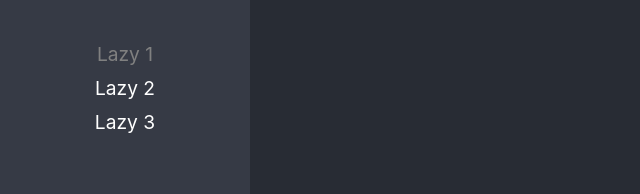
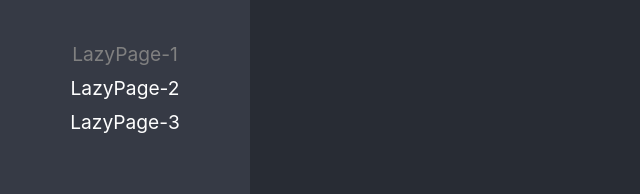
Before and after one commit to workcampili/react-adv, a React (Create React App) app: page /lazy1 in a window 1280 px wide. Shown: the part 155-349 px from the top of the page, without its empty margins (0-640 px from the left). Built offline with nearby package versions, Linux system fonts and the light colour scheme.

Commit message:
LazyLoad basico

```diff
--- a/src/01-lazyload/pages/LazyPage1.tsx
+++ b/src/01-lazyload/pages/LazyPage1.tsx
@@ -7,3 +7,5 @@ export const LazyPage1 = () => {
         </div>
     )
 }
+
+export default LazyPage1
--- a/src/01-lazyload/pages/LazyPage2.tsx
+++ b/src/01-lazyload/pages/LazyPage2.tsx
@@ -7,3 +7,6 @@ export const LazyPage2 = () => {
         </div>
     )
 }
+
+
+export default LazyPage2
--- a/src/01-lazyload/pages/LazyPage3.tsx
+++ b/src/01-lazyload/pages/LazyPage3.tsx
@@ -7,3 +7,5 @@ export const LazyPage3 = () => {
         </div>
     )
 }
+
+export default LazyPage3
--- a/src/routes/Navigation.tsx
+++ b/src/routes/Navigation.tsx
@@ -1,46 +1,56 @@
+import { Suspense } from 'react';
 import {
     BrowserRouter as Router,
     Switch,
     Route,
-    NavLink
+    NavLink,
+    Redirect
 } from 'react-router-dom';
 
 import logo from '../logo.svg';
-import { LazyPage1, LazyPage2, LazyPage3 } from '../01-lazyload/pages'
+
+
+import { routes } from './routes'
 
 export const Navigation = () => {
     return (
+        <Suspense fallback={<span>Loading...</span>}>
             <Router>
                 <div className="main-layout">
                     <nav>
                         <img src={logo} alt="React Logo" />
+
                         <ul>
-                        <li>
-                            <NavLink to="/lazy1" activeClassName="nav-active" exact >Lazy 1</NavLink>
-                        </li>
-                        <li>
-                            <NavLink to="/lazy2" activeClassName="nav-active" exact >Lazy 2</NavLink>
-                        </li>
-                        <li>
-                            <NavLink to="/lazy3" activeClassName="nav-active" exact >Lazy 3</NavLink>
-                        </li>
+                            {routes.map(({ path, name }) => (
+                                <li key={path}>
+                                    <NavLink
+                                        to={path}
+                                        activeClassName="nav-active"
+                                        exact >
+                                        {name}
+                                    </NavLink>
+                                </li>)
+                            )}
                         </ul>
                     </nav>
 
-                {/* A <Switch> looks through its children <Route>s and
-              renders the first one that matches the current URL. */}
+
                     <Switch>
-                    <Route path="/lazy1">
-                        <LazyPage1 />
-                    </Route>
-                    <Route path="/lazy2">
-                        <LazyPage2 />
-                    </Route>
-                    <Route path="/lazy3">
-                        <LazyPage3 />
-                    </Route>
+
+                        {routes.map(({ path, component: Component }) => (
+                            <Route
+                                key={path}
+                                path={path}
+                                render={() => <Component />}
+                            />
+                        ))
+                        }
+                        <Redirect to={routes[0].path} />
                     </Switch>
                 </div>
             </Router>
+
+        </Suspense>
+
     );
 }
--- /dev/null
+++ b/src/routes/routes.ts
@@ -0,0 +1,36 @@
+
+// import { LazyPage1, LazyPage2, LazyPage3 } from '../01-lazyload/pages'
+
+import { lazy, LazyExoticComponent } from "react"
+
+type JSXComponent = () => JSX.Element;
+
+interface Route {
+    path: string,
+    component: LazyExoticComponent<JSXComponent> | JSXComponent,
+    name: string,
+    children?: Route[]
+}
+
+const LazyPage1 = lazy(() => import( /* webpackChunkName:"LazyPage1"*/'../01-lazyload/pages/LazyPage1'));
+const LazyPage2 = lazy(() => import( /* webpackChunkName:"LazyPage2"*/'../01-lazyload/pages/LazyPage2'));
+const LazyPage3 = lazy(() => import( /* webpackChunkName:"LazyPage3"*/'../01-lazyload/pages/LazyPage3'));
+
+
+export const routes: Route[] = [
+    {
+        path: '/lazy1',
+        component: LazyPage1,
+        name: 'LazyPage-1'
+    },
+    {
+        path: '/lazy2',
+        component: LazyPage2,
+        name: 'LazyPage-2'
+    },
+    {
+        path: '/lazy3',
+        component: LazyPage3,
+        name: 'LazyPage-3'
+    }
+]
```
Lines whose indentation alone changed are shown as unchanged.
